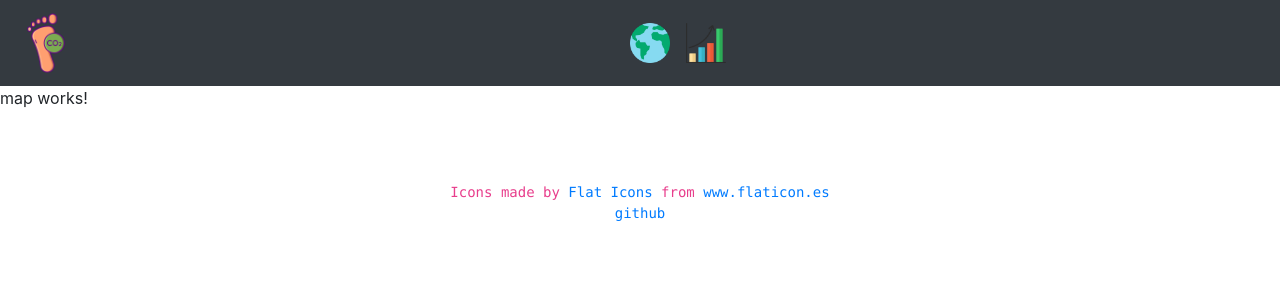
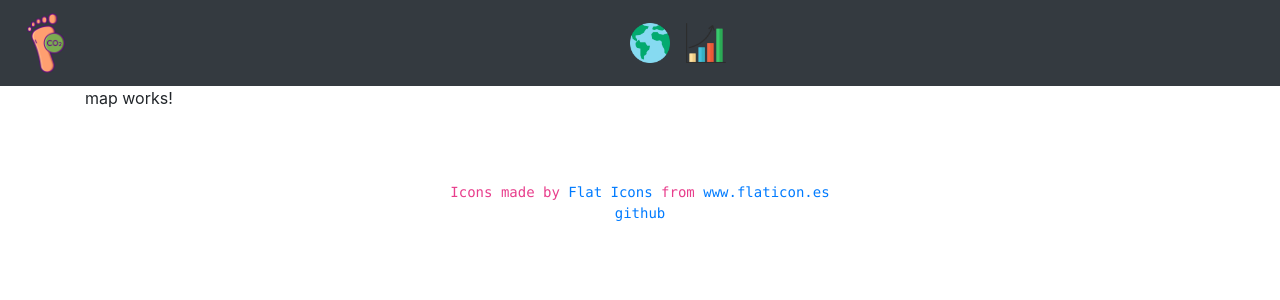
Before and after one commit to Bye-Smoke/carbon-footprint-frontend, an Angular app: page / in a window 1280 px wide. Shown: the top 300 px of the page. Built offline with nearby package versions, Linux system fonts and the light colour scheme.

Commit message:
componet map fixed

```diff
--- a/src/app/map/map.component.html
+++ b/src/app/map/map.component.html
@@ -1 +1,3 @@
-<p>map works!</p>
+<div class="container">
+    <p>map works!</p>
+</div>
```
Also changed, not shown: src/app/navbar/navbar.component.html (+0 -19 lines).
